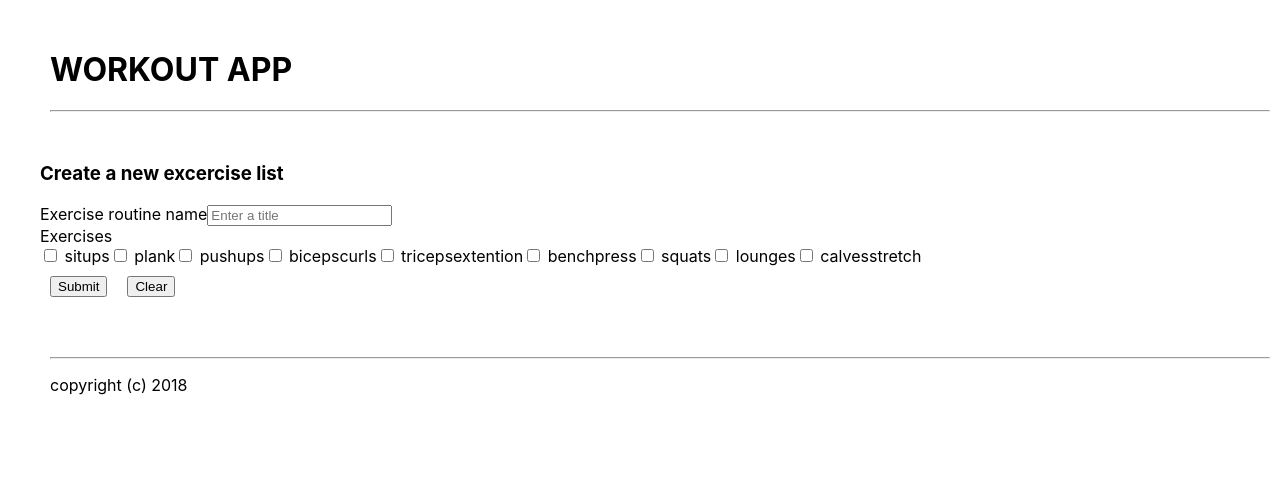
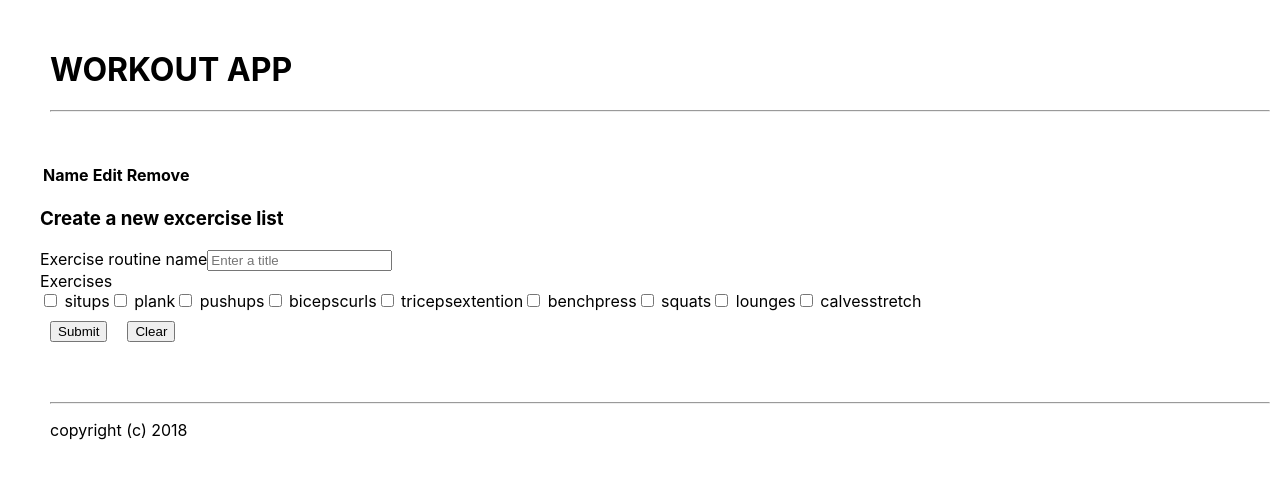
Before and after one commit to usaspiff/react-workout-app-forms, a React (Create React App) app: page / in a window 1280 px wide. Shown: the top 478 px of the page. Built offline with nearby package versions, Linux system fonts and the light colour scheme.

Commit message:
added table

```diff
--- a/src/App.js
+++ b/src/App.js
@@ -1,6 +1,7 @@
 import React, { Component } from 'react';
 import './App.css';
 import Header from './components/Header';
+import TablePerso from './containers/persoRoutines';
 import FormContainer from './containers/FormContainer';
 import Footer from './components/Footer';
 
@@ -8,6 +9,14 @@ class App extends Component {
   state = {
     workouts: []
   };
+
+  // editWorkout = index => {
+  //   const { workouts } = this.state;
+
+  //   this.setState({
+
+  //   })
+  // }
 
   removeWorkout = index => {
     const { workouts } = this.state;
@@ -24,13 +33,23 @@ class App extends Component {
   }
 
   render() {
-    return <div className="col-md-6" style={{ marginLeft: "40px" }}>
+
+    const { workouts } = this.state;
+
+    return(
+      <div className="col-md-6" style={{ marginLeft: "40px" }}>
         <Header />
+      <TablePerso
+        workoutData={workouts}
+        editWorkout={this.editWorkout}
+        removeWorkout={this.removeWorkout}
+      />
         <h3>Create a new excercise list</h3>
         <FormContainer handleSubmit={this.handleSubmit}  />
         <Footer />
-      </div>;
-  }
+      </div>
+    );
+}
 }
 
 export default App;
--- a/src/containers/persoRoutines.js
+++ b/src/containers/persoRoutines.js
@@ -1 +1,48 @@
-import React, {Component} from 'react;'
+import React, { Component } from 'react';
+
+const TableHeader = () => {
+    return (
+        <thead>
+            <tr>
+                <th>Name</th>
+                <th>Edit</th>
+                <th>Remove</th>
+            </tr>
+        </thead>
+    );
+}
+
+const TableBody = props => {
+    const rows = props.workoutData.map((row, index) => {
+        return <tr key={index}>
+            <td>{row.title}</td>
+            <td>
+              <button onClick={() => props.editWorkout(index)}>
+                Edit
+              </button>
+            </td>
+            <td>
+              <button onClick={() => props.removeWorkout(index)}>
+                Delete
+              </button>
+            </td>
+          </tr>;
+    });
+
+    return <tbody>{rows}</tbody>;
+}
+
+class TablePerso extends Component {
+    render() {
+        const { workoutData, editWorkout, removeWorkout } = this.props;
+
+        return (
+            <table>
+                <TableHeader />
+                <TableBody workoutData={workoutData} editWorkout={editWorkout} removeWorkout={removeWorkout} />
+            </table>
+        );
+    }
+}
+
+export default TablePerso;
```
